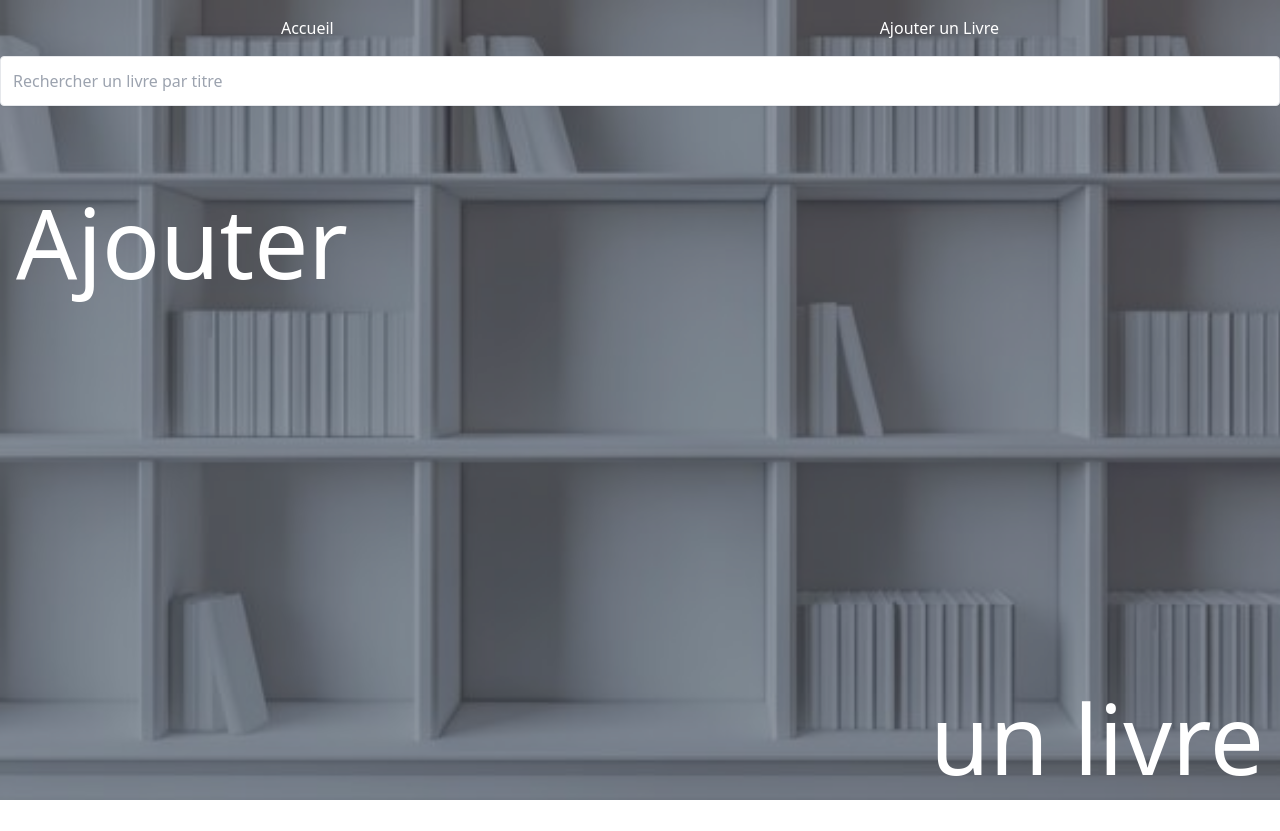
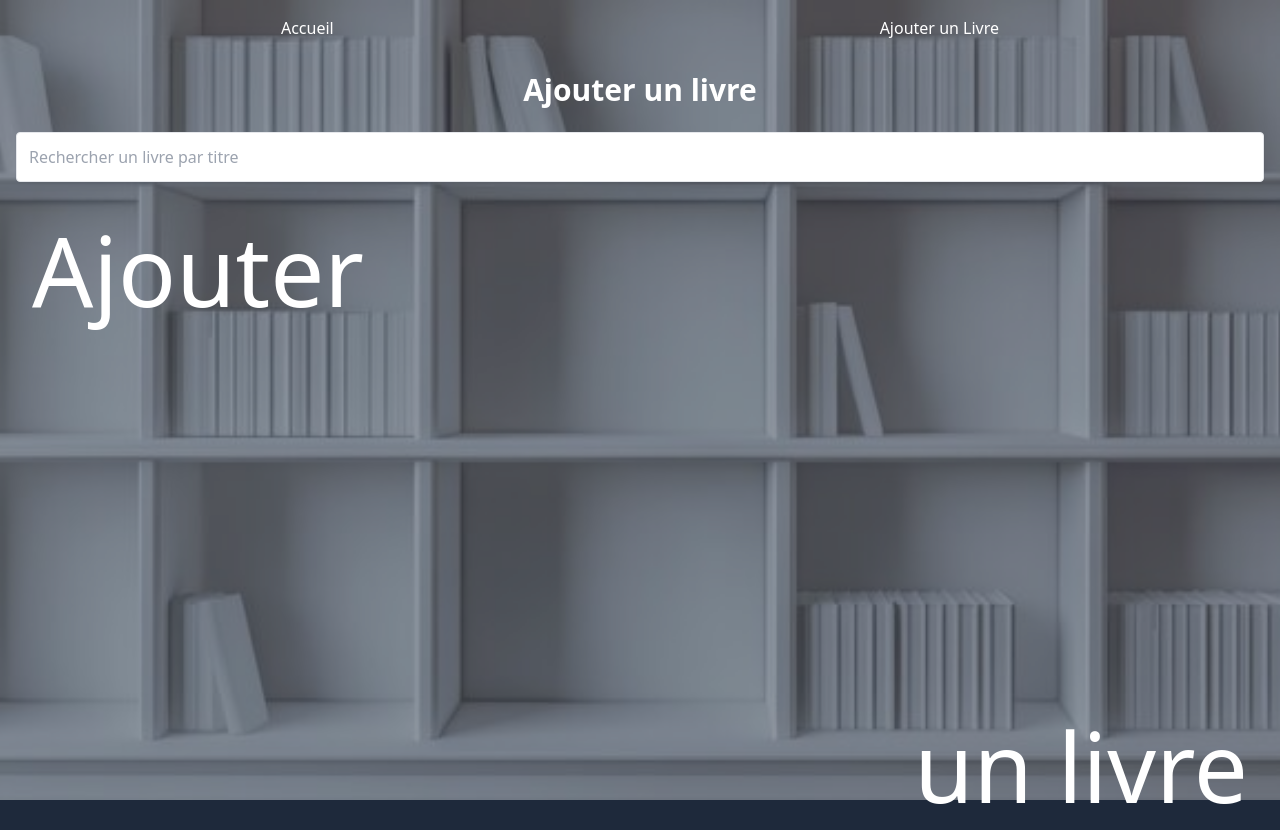
Before and after one commit to Big-pun/Evaluation-2---Adrien-Thomas, a Vue app: page /ajouter in a window 1280 px wide. Before the commit the page ends 803 px from the top, so only its background shows below. Built offline with nearby package versions, Linux system fonts and the light colour scheme.

Commit message:
layout regle

```diff
--- a/src/App.vue
+++ b/src/App.vue
@@ -10,9 +10,20 @@
     </header>
 
     <main class="container mx-auto bg-slate-800">
-        <RouterView />
+      <router-view v-slot="{ Component }">
+        <transition name="fade" mode="out-in">
+          <component :is="Component" />
+        </transition>
+      </router-view>
     </main>
   </div>
 </template>
 
-<style scoped></style>
+<style scoped>
+.fade-enter-active, .fade-leave-active {
+  transition: opacity 0.5s;
+}
+.fade-enter, .fade-leave-to /* .fade-leave-active in <2.1.8 */ {
+  opacity: 0;
+}
+</style>
--- a/src/views/Accueil.vue
+++ b/src/views/Accueil.vue
@@ -1,12 +1,12 @@
 <template>
-  <div class="col-span-12">
-    <div v-if="livres.length === 0" class="mt-24">
+  <div class="col-span-12 ">
+    <div v-if="livres.length === 0">
       <img
         src="../../public/bibliotheque-vide.jpg"
         alt="Collection vide"
-        class="absolute inset-0 w-full h-full object-cover opacity-50"
+        class="absolute inset-0 w-full h-full object-cover opacity-50 min-h-screen"
       />
-      <div class="relative z-10 grid grid-row-2 space-y-96">
+      <div class="relative z-10 grid grid-row-2 space-y-96 mt-24">
         <p class="text-8xl m-4 text-left animate-fade-in-down">
           Votre collection
         </p>
--- a/src/views/AjoutLivre.vue
+++ b/src/views/AjoutLivre.vue
@@ -1,17 +1,19 @@
 <template>
+  <div class="col-span-12">
     <img
       src="../../public/bibliotheque-2.jpg"
       alt="Collection de livres"
-    class="absolute inset-0 w-full h-full object-cover opacity-50"
+      class="absolute inset-0 w-full h-full object-cover opacity-50 z-0"
     />
-  <div class="relative z-10 col-span-12">
+    <div class="relative z-10 p-4">
+      <h1 class="text-3xl font-bold mb-6 text-center">Ajouter un livre</h1>
       <input
         v-model="requete"
         @input="chercherLivres"
         placeholder="Rechercher un livre par titre"
-      class=" text-black w-full p-3 mb-6 border rounded shadow-sm focus:outline-none focus:ring-2 focus:ring-blue-500"
+        class="w-full p-3 mb-6 border rounded shadow-sm focus:outline-none focus:ring-2 focus:ring-blue-500"
       />
-    <p class=" grid grid-row-2 space-y-96 mt-12">
+      <p class="grid grid-row-2 space-y-96">
         <span class="text-8xl m-4 text-left animate-fade-in-down">Ajouter</span>
         <span class="text-8xl m-4 text-right animate-fade-in-up">un livre</span>
       </p>
@@ -24,7 +26,7 @@
           v-for="livre in resultats"
           :key="livre.id"
           @click="ajouterLivreEtEffacerResultats(livre)"
-        class="carte-livre p-6 bg-white shadow-lg rounded-lg text-center cursor-pointer hover:shadow-xl transition-shadow duration-300 relative z-20"
+          class="carte-livre p-6 bg-white shadow-lg rounded-lg text-center cursor-pointer hover:shadow-xl transition-shadow duration-300"
         >
           <img
             :src="livre.volumeInfo.imageLinks?.thumbnail"
@@ -33,6 +35,7 @@
           />
           <h2 class="text-xl font-semibold mb-2">{{ livre.volumeInfo.title }}</h2>
           <p class="text-gray-700">{{ livre.volumeInfo.authors?.join(", ") }}</p>
+        </div>
       </div>
     </div>
   </div>
@@ -86,10 +89,10 @@
 }
 
 .animate-fade-in-down {
-    animation: fadeInDown 2s ease-out;
+  animation: fadeInDown 1s ease-out;
 }
 
 .animate-fade-in-up {
-    animation: fadeInUp 2s ease-out;
+  animation: fadeInUp 1s ease-out;
 }
 </style>
```
Lines whose indentation alone changed are shown as unchanged.
